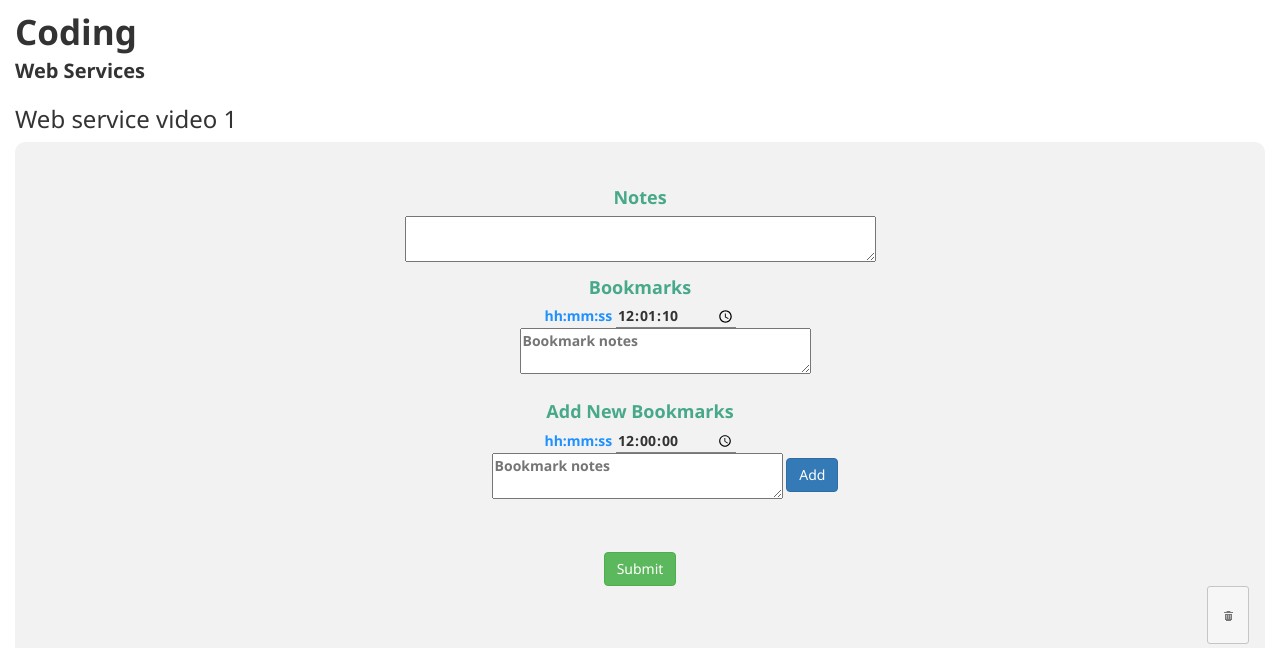
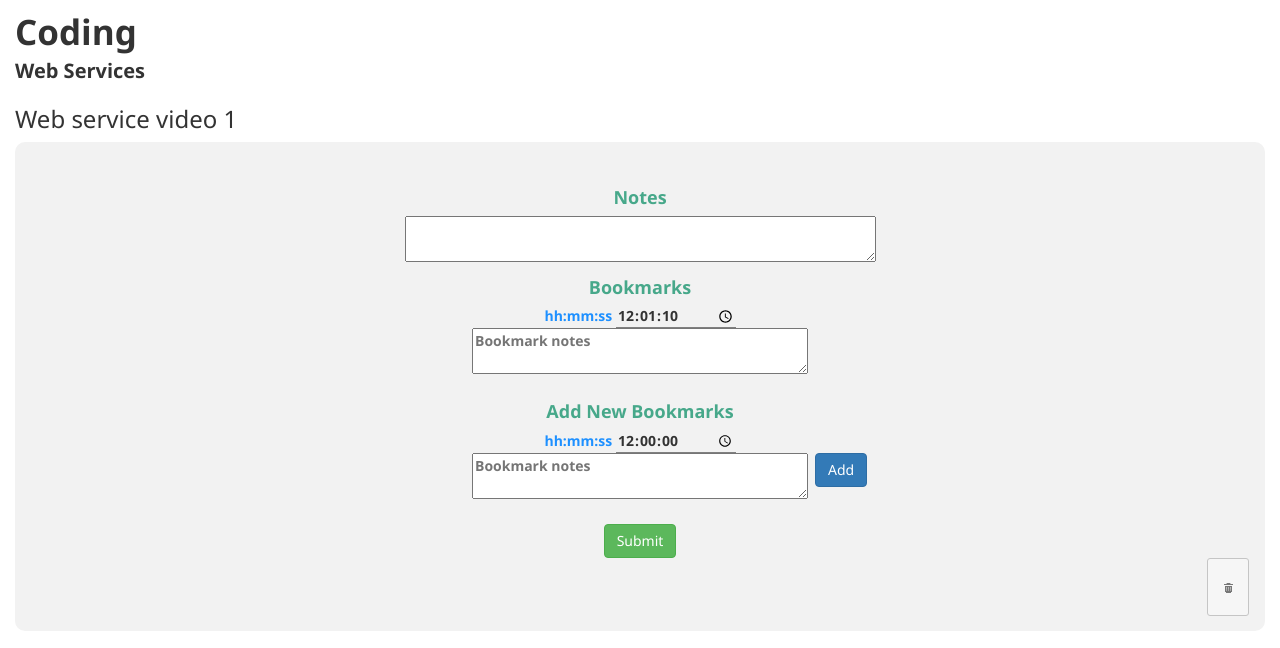
Before and after one commit to eric60/YouTube-Book, a website: page static/index.html in a window 1280 px wide. Shown: the part 68-716 px from the top of the page. Drawn offline with nearby package versions, Linux system fonts and the light colour scheme.

Commit message:
Updated button to be position:absolute so all bookmark notes are flush in line.

```diff
--- a/static/index.html
+++ b/static/index.html
@@ -79,7 +79,7 @@
 
                             <input id="video-1-time-1" type='time' class="without_ampm" step="1" required value="00:01:10">
                             <div>
-                              <textarea class="bookmark-notes" id="video-1-bm-1" placeholder="Bookmark notes" cols="30"></textarea>
+                              <textarea class="bookmark-notes" id="video-1-bm-1" placeholder="Bookmark notes" cols="35"></textarea>
                             </div>
                           </div>
 
@@ -91,7 +91,7 @@
                               <button id="video-1-link-2" class="timestampBtn" >hh:mm:ss</button>
                               <input id="video-1-time-2" type='time' class="without_ampm" value="00:00:00" step="1" required>
                               <div>
-                                <textarea class="bookmark-notes" id="video-1-bm-2" placeholder="Bookmark notes" cols="30"></textarea>
+                                <textarea class="bookmark-notes" id="video-1-bm-2" placeholder="Bookmark notes" cols="35"></textarea>
                                 <button type="button" id="video-1-add-bookmark" class="add-bookmark btn btn-primary">Add</button>
                               </div>
 
--- a/static/styles.css
+++ b/static/styles.css
@@ -136,11 +136,13 @@ input[type=time]::-webkit-clear-button {
 }
 
 .bookmark-notes {
-    margin-left: 50px;
+
 }
 
 .add-bookmark {
-    margin-bottom: 40px;
+    margin-left: 7px;
+    position: absolute;
+    margin-bottom: 35px;
 }
 
 .dialog-video {
```
